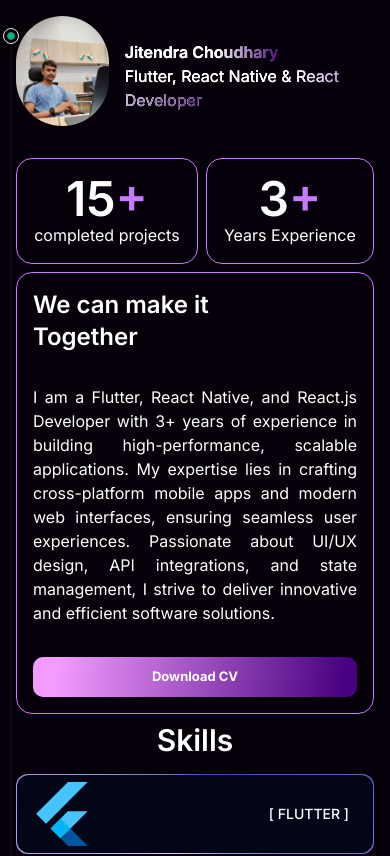
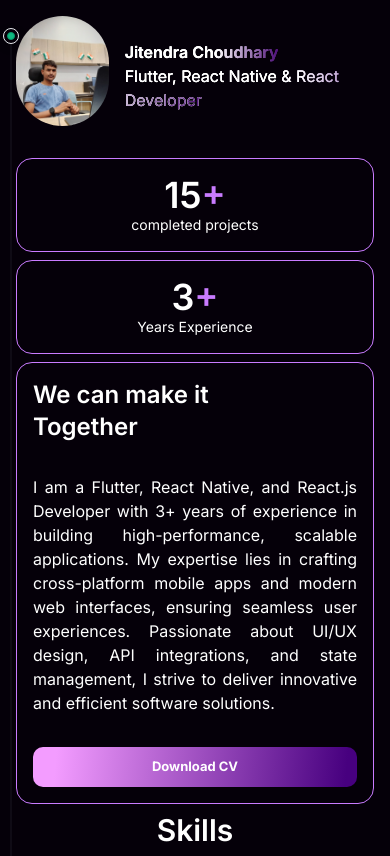
Before and after one commit to Jitendra120901/Jitendportfolio, a Next.js app: page / in a window 390 px wide. Shown: the top 856 px of the page. Built offline with nearby package versions, Linux system fonts and the light colour scheme.

Commit message:
maked responsive

```diff
--- a/src/app/Components/HeroSection.jsx
+++ b/src/app/Components/HeroSection.jsx
@@ -28,18 +28,22 @@ const HeroSection = () => {
 
       <div>
         <div className="flex lg:flex-row flex-col lg:gap-6 gap-2">
-          <div className="lg:grid flex grid-rows-2 lg:gap-6 gap-2">
+        <div className="lg:grid lg:grid-rows-2 flex flex-col lg:gap-6 gap-2">
  <div className="flex flex-grow justify-center items-center lg:p-8 p-4 text-white flex-col border-purple-custom rounded-2xl">
-              <p className="lg:text-6xl text-5xl font-semibold">
+   <p className="lg:text-6xl text-4xl font-semibold">
      15<span style={{ color: "#c97bff" }}>+</span>
    </p>
-              <p className="whitespace-nowrap">completed projects</p>
+   <p className="lg:whitespace-nowrap text-sm lg:text-base text-center">
+     completed projects
+   </p>
  </div>
  <div className="flex flex-grow justify-center items-center lg:p-8 p-4 text-white flex-col border-purple-custom rounded-2xl">
-              <p className="lg:text-6xl text-5xl font-semibold">
+   <p className="lg:text-6xl text-4xl font-semibold">
      3<span style={{ color: "#c97bff" }}>+</span>
    </p>
-              <p className="whitespace-nowrap">Years Experience</p>
+   <p className="lg:whitespace-nowrap text-sm lg:text-base text-center">
+     Years Experience
+   </p>
  </div>
 </div>
 
```
Lines whose indentation alone changed are shown as unchanged.
